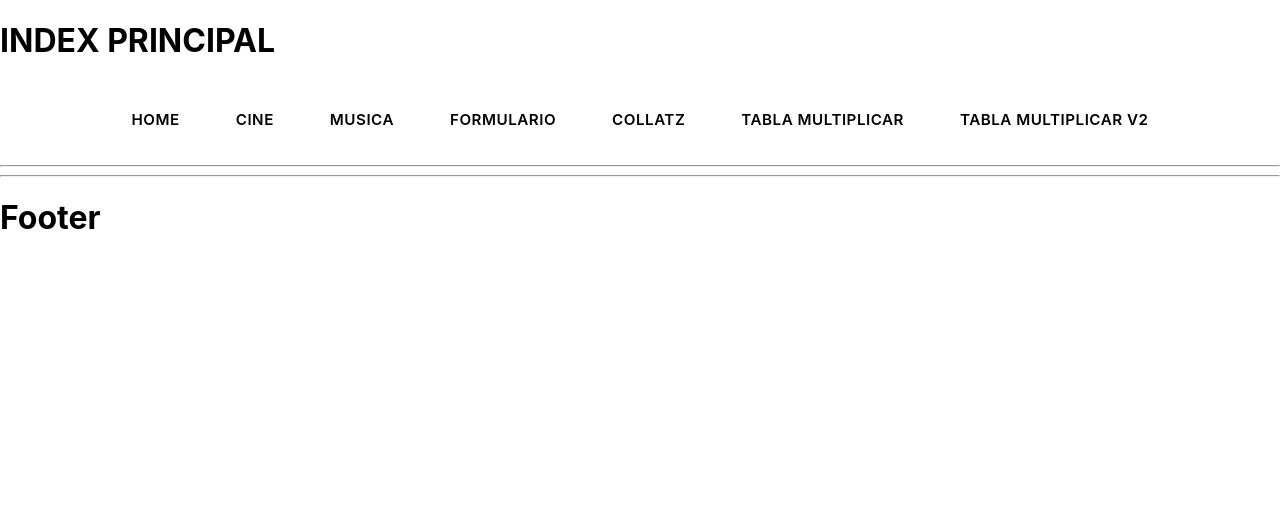
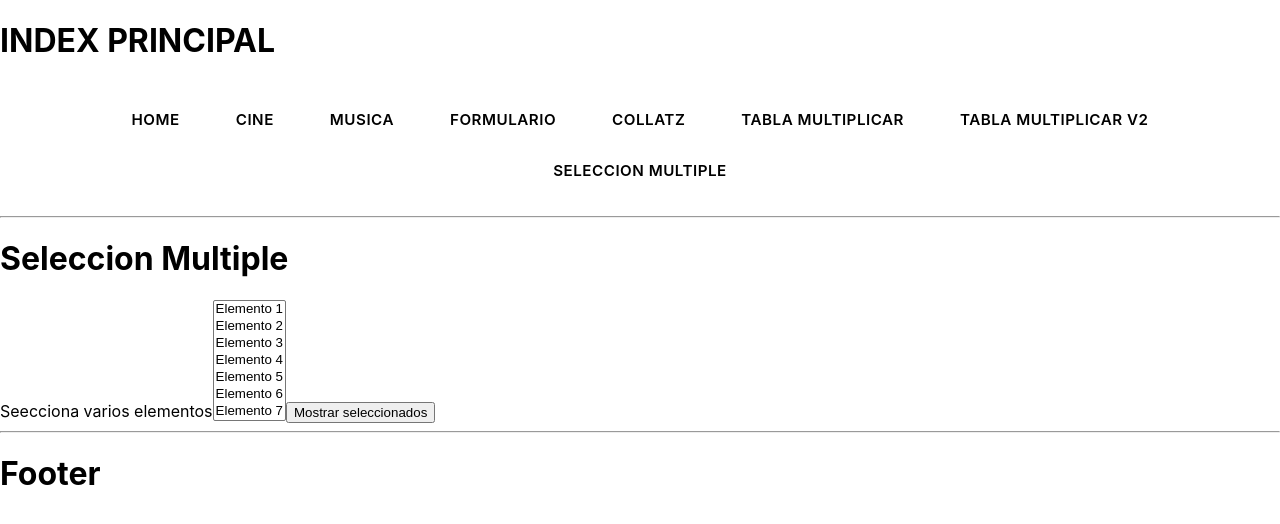
Before and after one commit to angeldzz/reactformrutas, a React (Create React App) app: page /seleccionMultiple in a window 1280 px wide. Shown: the top 524 px of the page. Built offline with nearby package versions, Linux system fonts and the light colour scheme.

Commit message:
Seleccion multiple

```diff
--- a/src/components/MenuRutas.jsx
+++ b/src/components/MenuRutas.jsx
@@ -14,6 +14,7 @@ export default class MenuRutas extends Component {
         <li className="nav-item"><a href='/collatz' className="nav-link">Collatz</a></li>
         <li className="nav-item"><a href='/multiplicar' className="nav-link">Tabla Multiplicar</a></li>
         <li className="nav-item"><a href='/multiplicarv2' className="nav-link">Tabla Multiplicar v2</a></li>
+        <li className="nav-item"><a href='/seleccionMultiple' className="nav-link">Seleccion Multiple</a></li>
         </ul>
       </nav>
       </div>
--- a/src/components/Router.jsx
+++ b/src/components/Router.jsx
@@ -7,6 +7,7 @@ import FormSimple from './FormSimple';
 import Colatz from "./Collatz";
 import TablaMultiplicar from './TablaMultiplicar';
 import TablaMultiplicarv2 from './TablaMultiplicarv2';
+import SeleccionMultiple from './SeleccionMultiple';
 
 export default class Router extends Component {
   render() {
@@ -20,6 +21,7 @@ export default class Router extends Component {
             <Route path='/collatz' element={<Colatz/>}/>
             <Route path='/multiplicar' element={<TablaMultiplicar/>}/>
             <Route path='/multiplicarv2' element={<TablaMultiplicarv2/>}/>
+            <Route path='/seleccionMultiple' element={<SeleccionMultiple/>}/>
         </Routes>
         </BrowserRouter>
     )
--- /dev/null
+++ b/src/components/SeleccionMultiple.jsx
@@ -0,0 +1,48 @@
+import React, { Component } from 'react'
+
+export default class SeleccionMultiple extends Component {
+
+    selectMultiple = React.createRef()
+
+    mostrarSeleccionados = (event) => {
+        event.preventDefault();
+        let options = this.selectMultiple.current.options;
+        let data = "";
+        // Debemos recorrer todas las opciones
+        for(let option of options){
+            if(option.selected === true){
+                console.log(option.value)
+                data += "| " + option.value + " |"
+            }
+        }
+        this.setState({
+            seleccionados:data
+        })
+    }
+    state = {
+        seleccionados: ""
+    }
+  render() {
+    return (
+      <div>
+        <h1>Seleccion Multiple</h1>
+        <h2 style={{color:"red"}}>
+            {this.state.seleccionados}
+        </h2>
+        <form onSubmit={this.mostrarSeleccionados}>
+            <label>Seecciona varios elementos</label>
+            <select ref={this.selectMultiple} size="7" multiple>
+                <option>Elemento 1</option>
+                <option>Elemento 2</option>
+                <option>Elemento 3</option>
+                <option>Elemento 4</option>
+                <option>Elemento 5</option>
+                <option>Elemento 6</option>
+                <option>Elemento 7</option>
+            </select>
+            <button type="submit">Mostrar seleccionados</button>
+        </form>
+      </div>
+    )
+  }
+}
```
